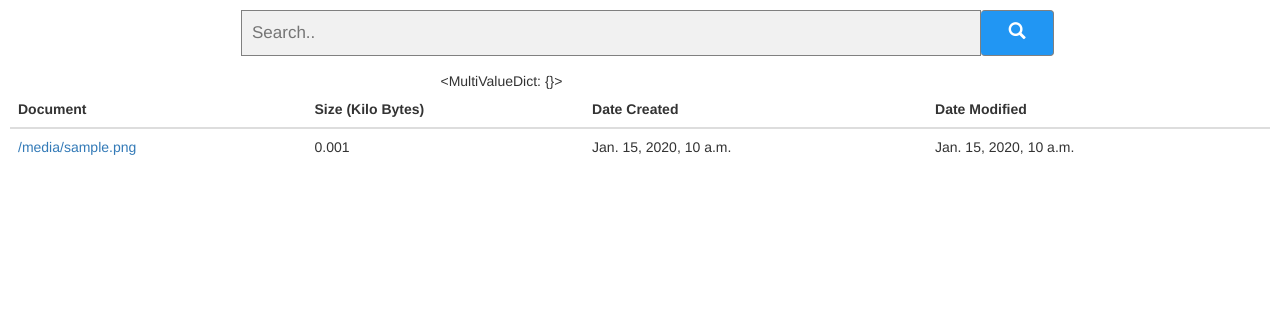
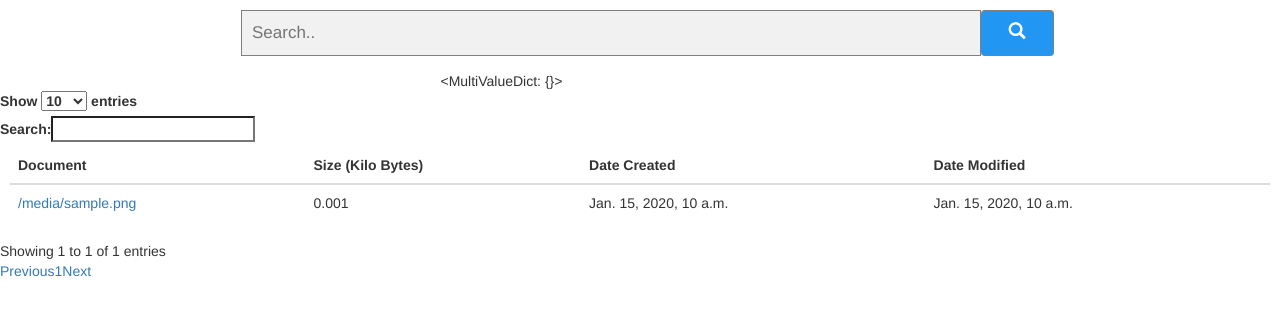
Before and after one commit to MattFox1388/django_server, a Django app: template templates/index.html in a window 1280 px wide; the page is wider, and only the part inside the window is pictured. Shown: the top 316 px of that part. Run offline with Django 3.2, Linux system fonts and the light colour scheme; tables that the repository leaves empty hold one stand-in row (values such as "Sample post"); the template is opened without the code that fills it: values that come from a table or form of the project are taken from there, most other values are stand-ins (such as "Sample title", 1, 10 or a date in 2020); some libraries are stand-ins or nearby versions.

Commit message:
using bootstrap datatables

```diff
--- a/static/index.js
+++ b/static/index.js
@@ -1,4 +1,5 @@
 $(function(){
+    $('#sortedTb').DataTable();
     //setting up csrf token for ajax requests
     csrftoken = Cookies.get('csrftoken');
 
--- a/templates/index.html
+++ b/templates/index.html
@@ -10,6 +10,8 @@
     <script src="https://cdnjs.cloudflare.com/ajax/libs/jquery/3.3.1/jquery.js"></script>
     <script src="https://cdnjs.cloudflare.com/ajax/libs/twitter-bootstrap/3.4.0/js/bootstrap.js"></script>
     <script src="https://cdn.jsdelivr.net/npm/js-cookie@2/src/js.cookie.min.js"></script>
+    <script src="https://cdn.datatables.net/1.10.19/js/dataTables.bootstrap.min.js"></script>
+    <script src="https://cdn.datatables.net/1.10.19/js/jquery.dataTables.min.js"></script>
     <script src="{% static 'index.js' %}"></script>
 </head>
 <body>
@@ -35,7 +37,7 @@
     </div>
     <!--Table of Files-->
     <div id="tableDiv">
-        <table class="table">
+        <table class="table" id="sortedTb">
             <thead>
               <tr>
                 <th>Document</th>
```
